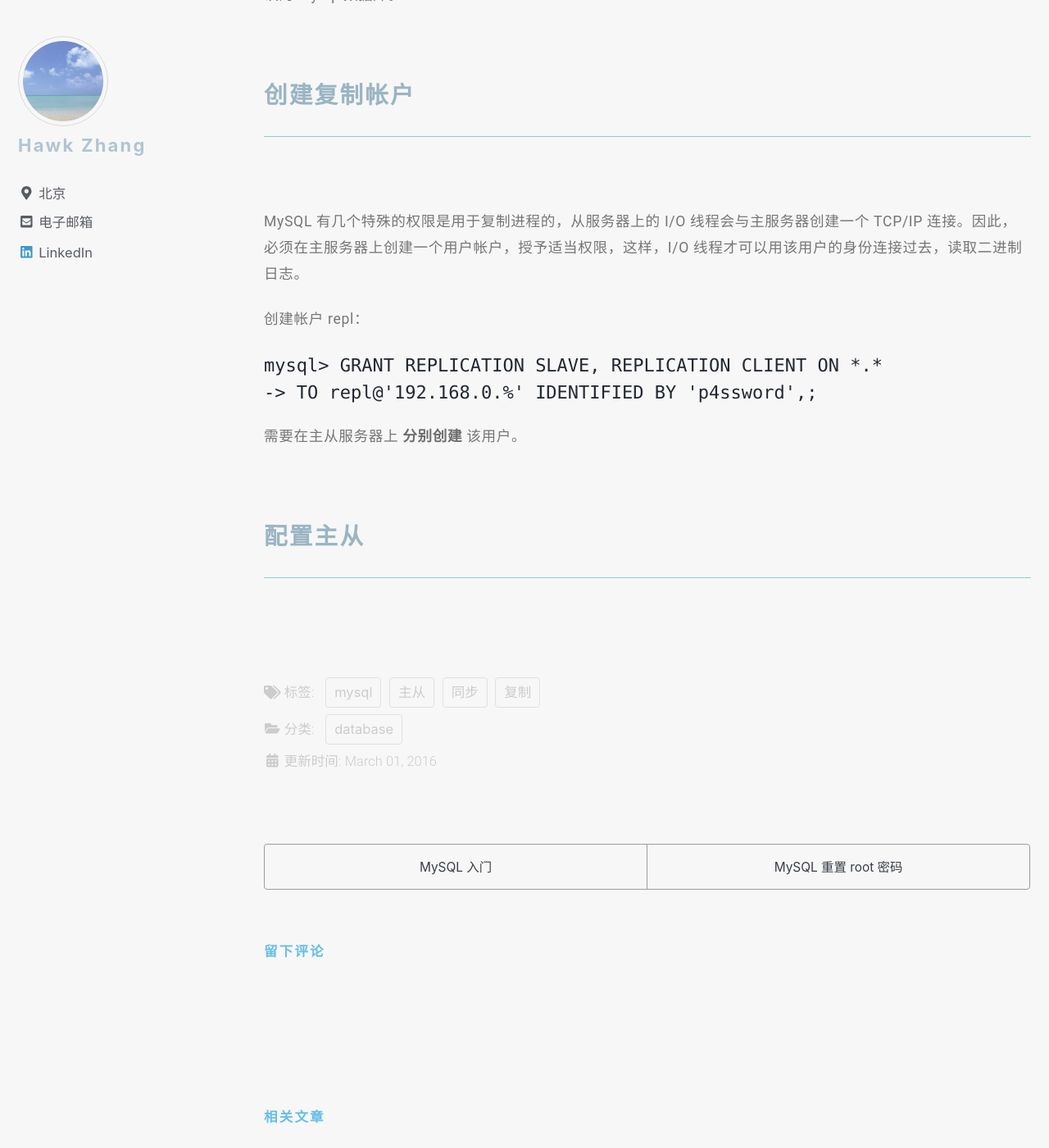
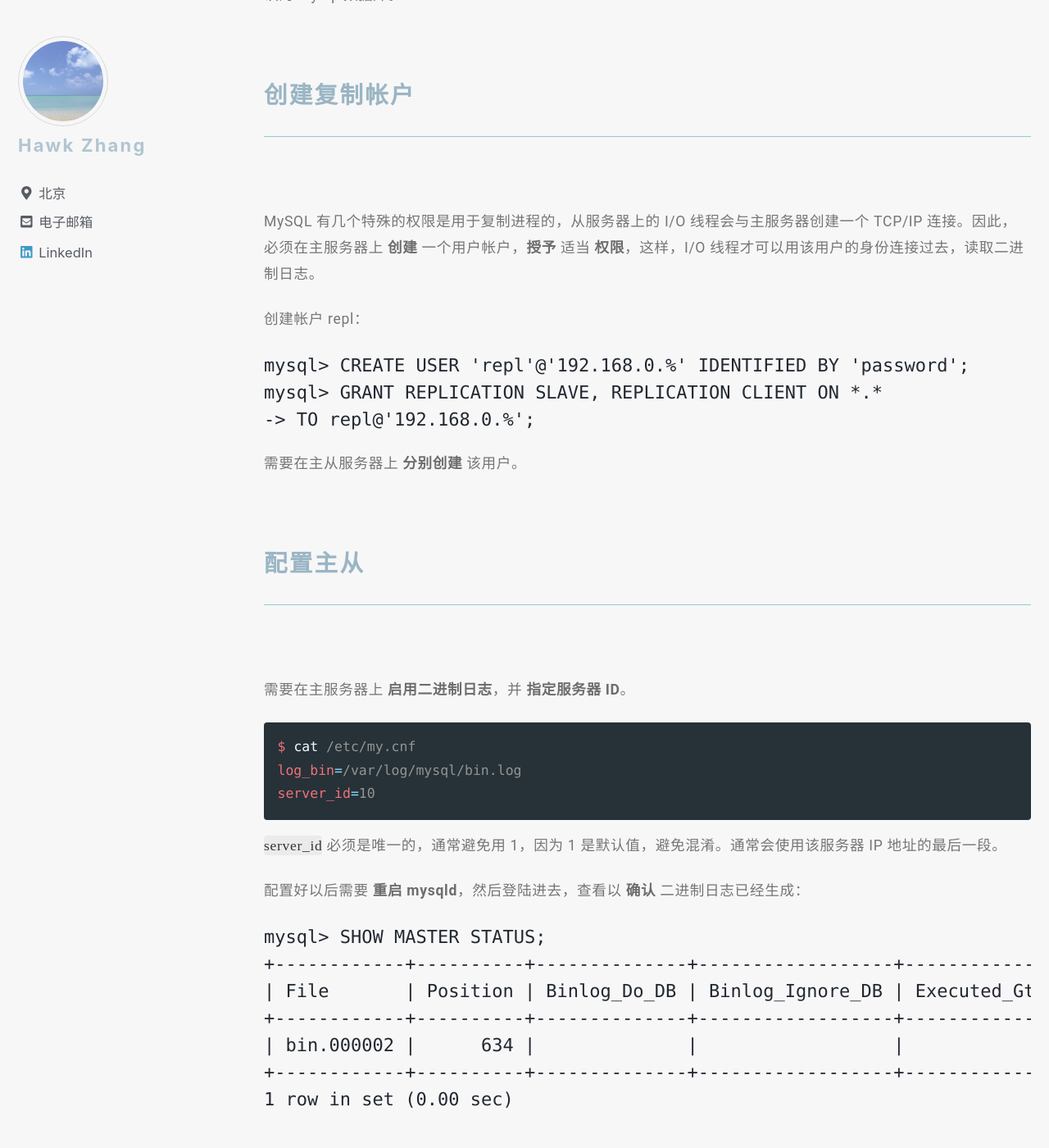
Before and after one commit to narru888/linotes_note, a Jekyll site: the page built from _posts/mysql/2016-03-01-master.slave.md, in a window 1280 px wide and 1400 px high, scrolled down 6856 px. Shown: the whole window at 82% size. Built offline with Jekyll 4.4.1, drawn with Linux system fonts in a browser that asks for light colours; nearby versions of some CDN libraries; a script that is not in the unit is left out; comment, search, counter and statistics services are not loaded.

Commit message:
update on 2018-08-10 15:40:01 CST

````diff
--- a/_posts/mysql/2016-03-01-master.slave.md
+++ b/_posts/mysql/2016-03-01-master.slave.md
@@ -185,13 +185,14 @@ MySQL 的复制有助于把读请求分配到多个服务器上，这一点对
 
 ### 创建复制帐户
 
-MySQL 有几个特殊的权限是用于复制进程的，从服务器上的 I/O 线程会与主服务器创建一个 TCP/IP 连接。因此，必须在主服务器上创建一个用户帐户，授予适当权限，这样，I/O 线程才可以用该用户的身份连接过去，读取二进制日志。
+MySQL 有几个特殊的权限是用于复制进程的，从服务器上的 I/O 线程会与主服务器创建一个 TCP/IP 连接。因此，必须在主服务器上 **创建** 一个用户帐户，**授予** 适当 **权限**，这样，I/O 线程才可以用该用户的身份连接过去，读取二进制日志。
 
 创建帐户 repl：
 
 ```mysql
+mysql> CREATE USER 'repl'@'192.168.0.%' IDENTIFIED BY 'password';
 mysql> GRANT REPLICATION SLAVE, REPLICATION CLIENT ON *.*
--> TO repl@'192.168.0.%' IDENTIFIED BY 'p4ssword',;
+-> TO repl@'192.168.0.%';
 ```
 
 需要在主从服务器上 **分别创建** 该用户。
@@ -200,3 +201,25 @@ mysql> GRANT REPLICATION SLAVE, REPLICATION CLIENT ON *.*
 
 
 ### 配置主从
+
+需要在主服务器上 **启用二进制日志**，并 **指定服务器 ID**。
+
+```bash
+$ cat /etc/my.cnf
+log_bin=/var/log/mysql/bin.log
+server_id=10
+```
+
+`server_id` 必须是唯一的，通常避免用 1，因为 1 是默认值，避免混淆。通常会使用该服务器 IP 地址的最后一段。
+
+配置好以后需要 **重启 mysqld**，然后登陆进去，查看以 **确认** 二进制日志已经生成：
+
+```mysql
+mysql> SHOW MASTER STATUS;
++------------+----------+--------------+------------------+-------------------+
+| File       | Position | Binlog_Do_DB | Binlog_Ignore_DB | Executed_Gtid_Set |
++------------+----------+--------------+------------------+-------------------+
+| bin.000002 |      634 |              |                  |                   |
++------------+----------+--------------+------------------+-------------------+
+1 row in set (0.00 sec)
+```
````
